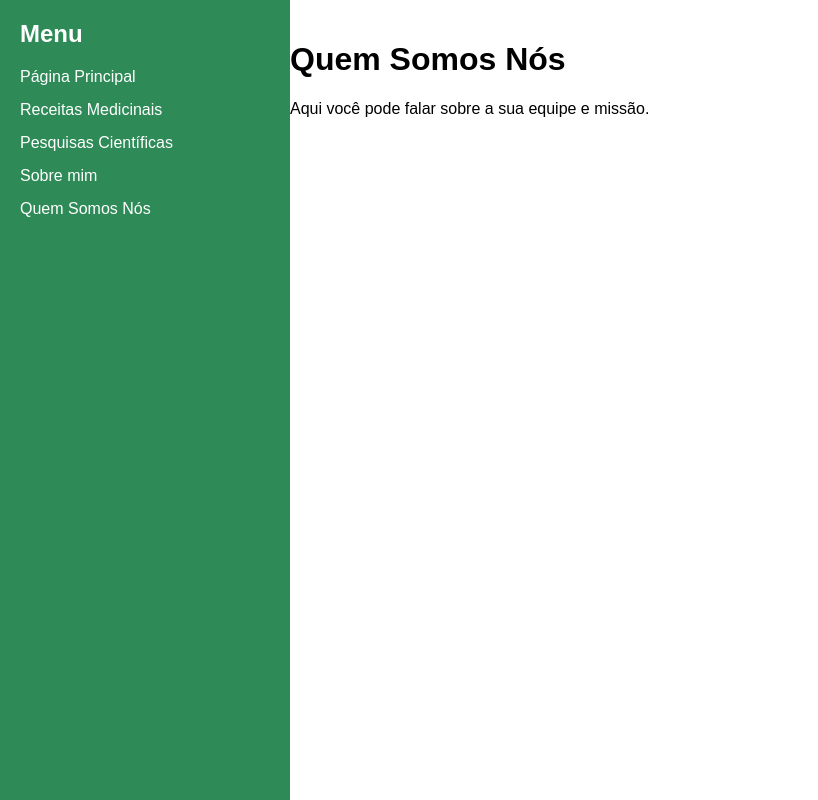
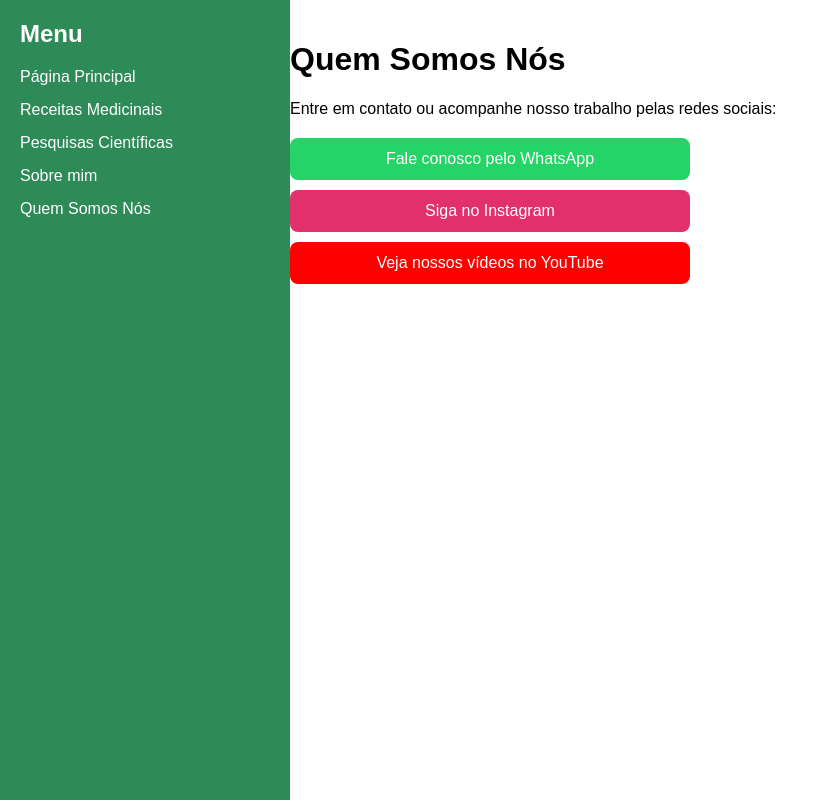
Before and after one commit to NutriAmorim/loja_nutri_novo, a Django app: page /quem-somos-nos/ in a window 1280 px wide. Shown: the whole page, without its empty margins (0-818 px from the left). Run offline with Django 5.2, Linux system fonts and the light colour scheme.

Commit message:
Adiciona botões para WhatsApp, Instagram e YouTube na aba Quem Somos Nós

```diff
--- a/loja_app/templates/loja_app/quem_somos_nos.html
+++ b/loja_app/templates/loja_app/quem_somos_nos.html
@@ -4,5 +4,22 @@
 
 {% block content %}
 <h1>Quem Somos Nós</h1>
-<p>Aqui você pode falar sobre a sua equipe e missão.</p>
+<p>Entre em contato ou acompanhe nosso trabalho pelas redes sociais:</p>
+
+<div style="display: flex; flex-direction: column; gap: 10px; margin-top: 20px; max-width: 400px;">
+  <a href="https://wa.me/5562997020570" target="_blank"
+     style="background-color: #25D366; color: white; padding: 12px; border-radius: 8px; text-decoration: none; text-align: center;">
+    Fale conosco pelo WhatsApp
+  </a>
+
+  <a href="https://www.instagram.com/nutriamorim6/" target="_blank"
+     style="background-color: #E1306C; color: white; padding: 12px; border-radius: 8px; text-decoration: none; text-align: center;">
+    Siga no Instagram
+  </a>
+
+  <a href="http://www.youtube.com/@NutriAmorim" target="_blank"
+     style="background-color: #FF0000; color: white; padding: 12px; border-radius: 8px; text-decoration: none; text-align: center;">
+    Veja nossos vídeos no YouTube
+  </a>
+</div>
 {% endblock %}
```
